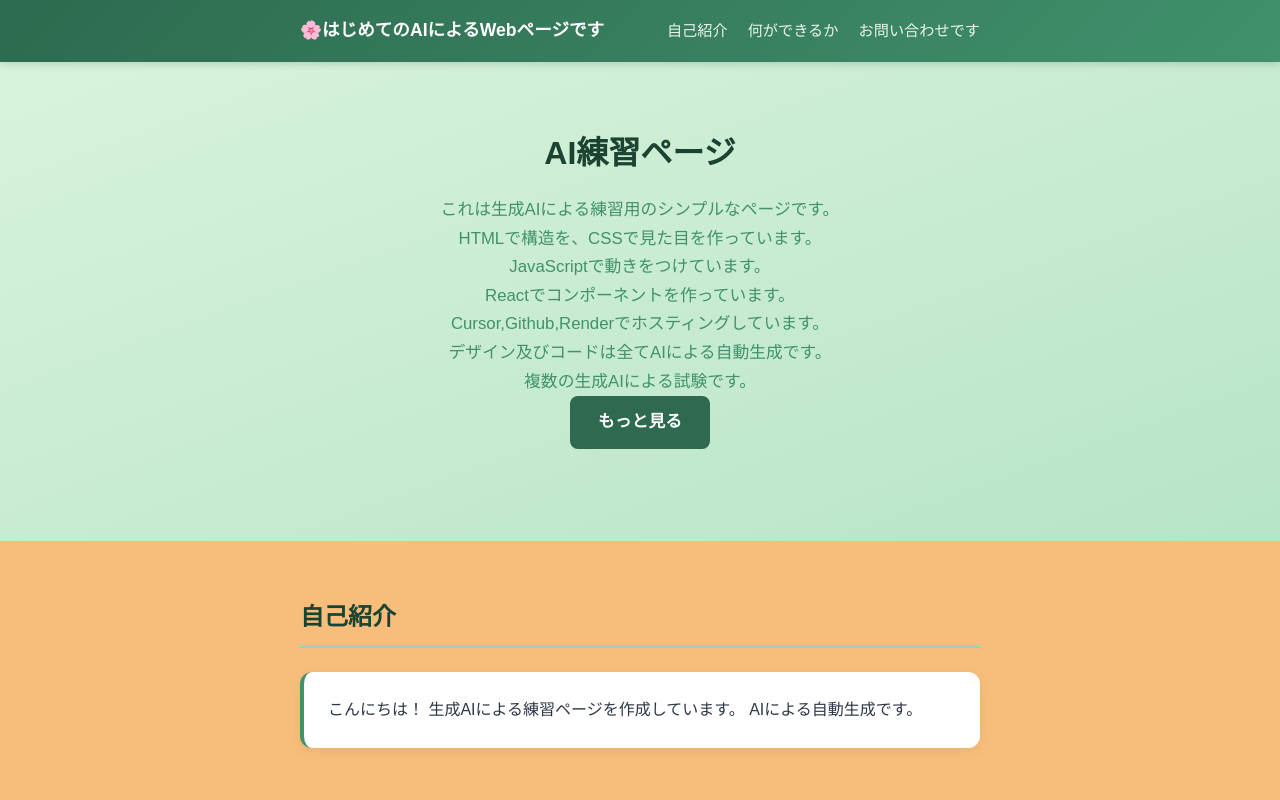
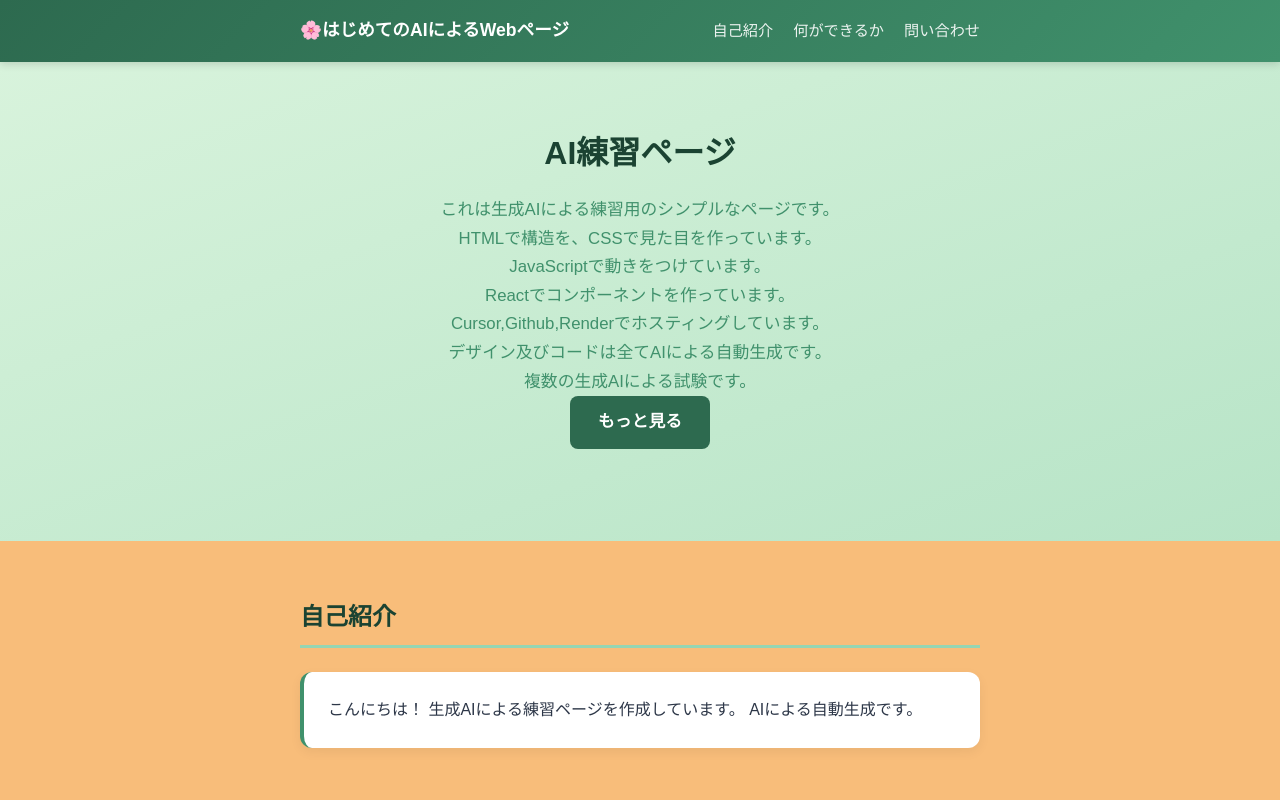
Before and after one commit to maki0315-1617/my-first-page, a website: page index.html in a window 1280 px wide. Shown: the top 800 px of the page. Drawn offline with Linux system fonts and the light colour scheme.

Commit message:
Update index.html

```diff
--- a/index.html
+++ b/index.html
@@ -10,11 +10,11 @@
     <!-- ヘッダー：サイトのタイトルとナビゲーション -->
     <header class="header">
       <div class="container">
-        <p class="logo">🌸はじめてのAIによるWebページです</p>
+        <p class="logo">🌸はじめてのAIによるWebページ</p>
         <nav class="nav">
           <a href="#about">自己紹介</a>
           <a href="#skills">何ができるか</a>
-          <a href="#contact">お問い合わせです</a>
+          <a href="#contact">問い合わせ</a>
         </nav>
       </div>
     </header>
```
